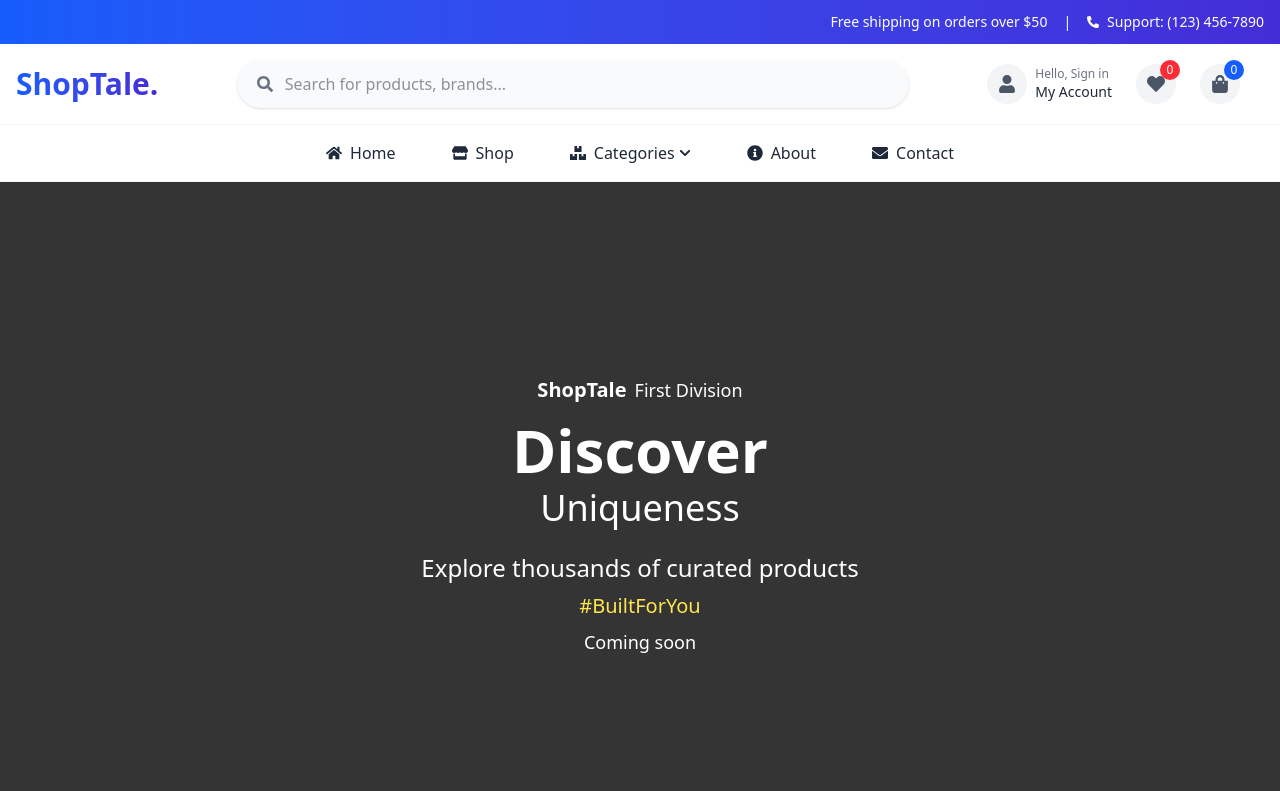
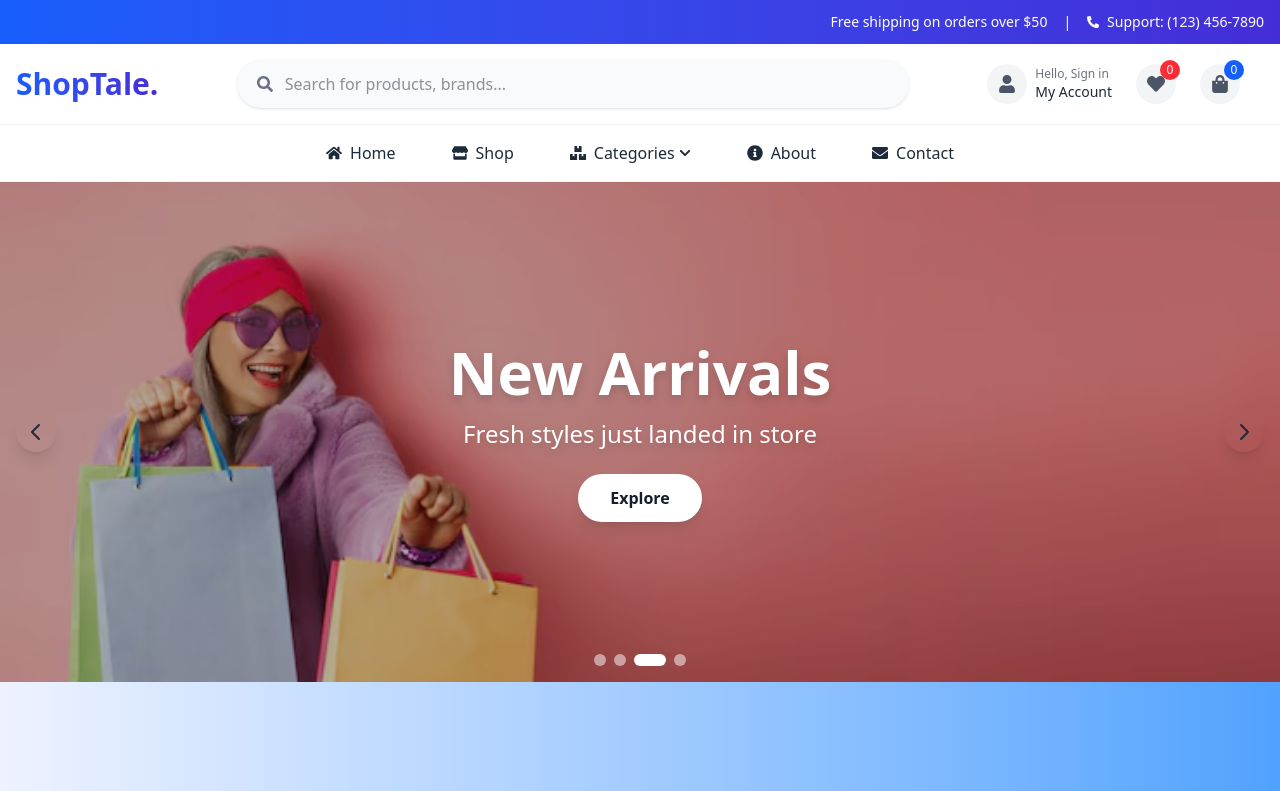
Before and after one commit to deepdeb/shoptale, a React (Vite) app: page / in a window 1280 px wide. Shown: the top 791 px of the page. Built offline with nearby package versions, Linux system fonts and the light colour scheme; grey boxes are pictures that could not be loaded.

Commit message:
fixed hero slider

```diff
--- a/src/components/ImageSlider.jsx
+++ b/src/components/ImageSlider.jsx
@@ -1,43 +1,132 @@
-import React from 'react';
-import Slider from 'react-slick';
-import 'slick-carousel/slick/slick.css';
-import 'slick-carousel/slick/slick-theme.css';
+import { useState, useEffect } from 'react'
 import shopper1 from '../assets/banners/shopper 1.jpg'
 import shopper2 from '../assets/banners/shopper 2.avif'
 import shopper3 from '../assets/banners/shopper 3.avif'
 import shopper4 from '../assets/banners/shopper 4.avif'
-import TextOnSlider from './TextOnSlider';
 
 const ImageSlider = () => {
-    const settings = {
-        dots: true,
-        infinite: true,
-        speed: 1000,
-        slidesToShow: 1,
-        slidesToScroll: 1,
-        autoplay: true,
-        autoplaySpeed: 3000,
-        arrows: true,
-        fade: true,
-        cssEase: 'linear'
-    };
+  const slides = [
+    {
+      image: shopper1,
+      title: "Summer Collection 2024",
+      subtitle: "Discover the latest trends in fashion",
+      button: "Shop Now"
+    },
+    {
+      image: shopper2,
+      title: "Up to 50% Off",
+      subtitle: "Limited time offer on selected items",
+      button: "Get Deals"
+    },
+    {
+      image: shopper3,
+      title: "New Arrivals",
+      subtitle: "Fresh styles just landed in store",
+      button: "Explore"
+    },
+    {
+      image: shopper4,
+      title: "Free Shipping",
+      subtitle: "On orders over $50 - Shop today!",
+      button: "Start Shopping"
+    }
+  ]
 
-    return (
-        <div className="w-full relative">
-            <Slider {...settings}>
-                {[shopper1, shopper2, shopper3, shopper4].map((image, index) => (
-                    <div key={index} className="relative h-full md:h-[700px]">
+  const [currentIndex, setCurrentIndex] = useState(0)
 
-                        <div className="absolute inset-0 bg-cover bg-no-repeat bg-center" style={{ backgroundImage: `url(${image})` }}></div>
+  useEffect(() => {
+    const interval = setInterval(() => {
+      setCurrentIndex((prev) => (prev + 1) % slides.length)
+    }, 3000)
 
-                        <div className="absolute inset-0 bg-black bg-opacity-50"></div>
+    return () => clearInterval(interval)
+  }, [slides.length])
 
-                        <TextOnSlider/>
-                    </div>
-                ))}
-            </Slider>
-        </div>
-    );
-};
+  const goToPrevious = () => {
+    setCurrentIndex((prev) => (prev - 1 + slides.length) % slides.length)
+  }
 
-export default ImageSlider;
+  const goToNext = () => {
+    setCurrentIndex((prev) => (prev + 1) % slides.length)
+  }
+
+  const goToSlide = (index) => {
+    setCurrentIndex(index)
+  }
+
+  return (
+    <section className="relative w-full h-64 md:h-96 lg:h-125 overflow-hidden bg-gray-200">
+      {/* Images with Overlay Content */}
+      <div className="relative w-full h-full">
+        {slides.map((slide, index) => (
+          <div
+            key={index}
+            className={`absolute top-0 left-0 w-full h-full transition-opacity duration-500 ${
+              index === currentIndex ? 'opacity-100' : 'opacity-0'
+            }`}
+          >
+            {/* Image */}
+            <img
+              src={slide.image}
+              alt={slide.title}
+              className="w-full h-full object-cover  object-[center_15%]"
+            />
+
+            {/* Dark Overlay for better text visibility */}
+            <div className="absolute inset-0 bg-black/30" />
+
+            {/* Text Content */}
+            <div className="absolute inset-0 flex flex-col items-center justify-center text-center px-4">
+              <h2 className="text-white text-3xl md:text-5xl lg:text-6xl font-bold mb-2 md:mb-4 drop-shadow-lg">
+                {slide.title}
+              </h2>
+              <p className="text-white text-lg md:text-xl lg:text-2xl mb-4 md:mb-6 drop-shadow-lg">
+                {slide.subtitle}
+              </p>
+              <button className="bg-white text-gray-900 px-6 md:px-8 py-2 md:py-3 rounded-full font-semibold text-sm md:text-base hover:bg-gray-100 transition-all transform hover:scale-105 shadow-lg">
+                {slide.button}
+              </button>
+            </div>
+          </div>
+        ))}
+      </div>
+
+      {/* Previous Button */}
+      <button
+        onClick={goToPrevious}
+        className="absolute left-4 top-1/2 -translate-y-1/2 cursor-pointer hover:bg-white text-gray-800 rounded-full p-2 shadow-lg transition-all z-10"
+        aria-label="Previous slide"
+      >
+        <svg className="w-6 h-6" fill="none" stroke="currentColor" viewBox="0 0 24 24">
+          <path strokeLinecap="round" strokeLinejoin="round" strokeWidth={2} d="M15 19l-7-7 7-7" />
+        </svg>
+      </button>
+
+      {/* Next Button */}
+      <button
+        onClick={goToNext}
+        className="absolute right-4 top-1/2 -translate-y-1/2 cursor-pointer hover:bg-white text-gray-800 rounded-full p-2 shadow-lg transition-all z-10"
+        aria-label="Next slide"
+      >
+        <svg className="w-6 h-6" fill="none" stroke="currentColor" viewBox="0 0 24 24">
+          <path strokeLinecap="round" strokeLinejoin="round" strokeWidth={2} d="M9 5l7 7-7 7" />
+        </svg>
+      </button>
+
+      {/* Dots Indicator */}
+      <div className="absolute bottom-4 left-1/2 -translate-x-1/2 flex gap-2 z-10">
+        {slides.map((_, index) => (
+          <button
+            key={index}
+            onClick={() => goToSlide(index)}
+            className={`w-3 h-3 rounded-full transition-all ${
+              index === currentIndex ? 'bg-white w-8' : 'bg-white/50'
+            }`}
+          />
+        ))}
+      </div>
+    </section>
+  )
+}
+
+export default ImageSlider
--- a/src/components/TextOnSlider.jsx
+++ /dev/null
@@ -1,21 +0,0 @@
-export default function TextOnSlider() {
-    return (
-        <div className="relative z-10 h-full flex flex-col justify-center items-center text-center text-white p-4">
-            <div className="mb-4">
-                <span className="text-xl font-bold mr-2">ShopTale</span>
-                <span className="text-lg">First Division</span>
-            </div>
-
-            <div className="mb-6">
-                <h1 className="text-4xl md:text-6xl font-bold mb-2 drop-shadow-lg">Discover </h1>
-                <h2 className="text-2xl md:text-4xl drop-shadow-lg">Uniqueness</h2>
-            </div>
-
-            <div className="mb-8">
-                <p className="text-xl md:text-2xl mb-2 drop-shadow">Explore thousands of curated products</p>
-                <p className="text-lg md:text-xl text-yellow-300 mb-2">#BuiltForYou</p>
-                <p className="text-base md:text-lg">Coming soon</p>
-            </div>
-        </div>
-    )
-}
--- a/src/index.css
+++ b/src/index.css
@@ -1,34 +1 @@
 @import "tailwindcss";
-
-/* Custom slick slider arrows */
-.slick-prev, .slick-next {
-  width: 40px;
-  height: 40px;
-  z-index: 10;
-}
-
-.slick-prev:before, .slick-next:before {
-  font-size: 40px;
-}
-
-.slick-prev {
-  left: 20px;
-}
-
-.slick-next {
-  right: 20px;
-}
-
-/* Custom slick dots */
-.slick-dots {
-  bottom: 20px;
-}
-
-.slick-dots li button:before {
-  font-size: 12px;
-  color: white;
-}
-
-.slick-dots li.slick-active button:before {
-  color: white;
-}
```
Also changed, not shown: 1 other file (tests, documents, lock files or other folders).
